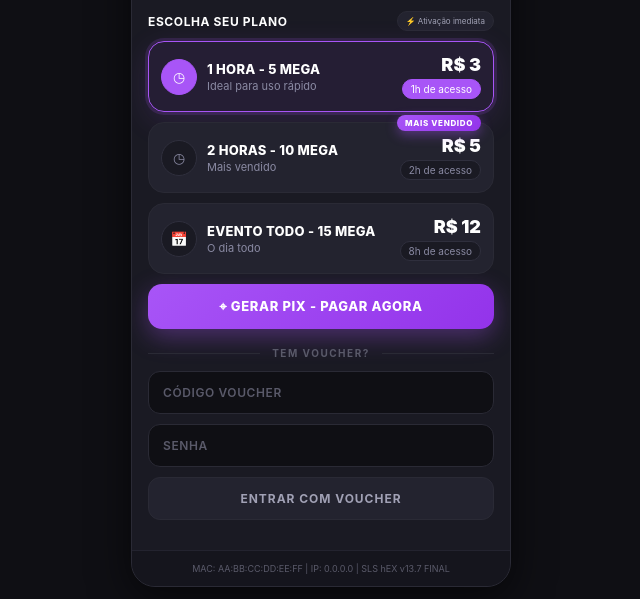
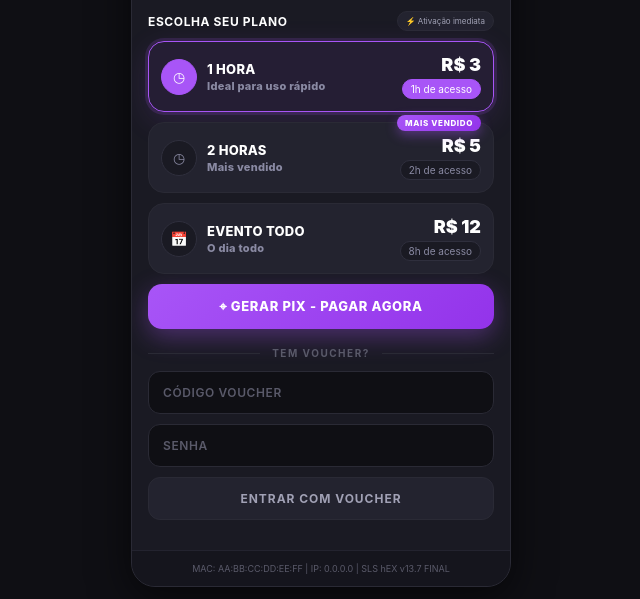
Before and after one commit to sandocleir2t-lang/hotsport-pix-2, a website: page public/index.html in a window 1280 px wide. Shown: the part 213-812 px from the top of the page, without its empty margins (319-959 px from the left). Drawn offline with Linux system fonts and the light colour scheme.

Commit message:
Update index.html

```diff
--- a/public/index.html
+++ b/public/index.html
@@ -59,18 +59,18 @@ body{background:#0f0f14;color:#fff;min-height:100vh;display:flex;justify-content
     <div class="plan-header"><b>ESCOLHA SEU PLANO</b><span class="badge-top">⚡ Ativação imediata</span></div>
 
     <div class="plan-box active" data-valor="3" data-tempo="1h" data-profile="1HORA">
-      <div class="plan-left"><div class="circle">◷</div><div><h3>1 HORA - 5 MEGA</h3><small>Ideal para uso rápido</small></div></div>
+      <div class="plan-left"><div class="circle">◷</div><div><h3>1 HORA <small>Ideal para uso rápido</small></div></div>
       <div style="text-align:right"><div class="price">R$ 3</div><span class="time-badge">1h de acesso</span></div>
     </div>
 
     <div class="plan-box" data-valor="5" data-tempo="2h" data-profile="2HORAS">
       <span class="badge-vendido">MAIS VENDIDO</span>
-      <div class="plan-left"><div class="circle">◷</div><div><h3>2 HORAS - 10 MEGA</h3><small>Mais vendido</small></div></div>
+      <div class="plan-left"><div class="circle">◷</div><div><h3>2 HORAS <small>Mais vendido</small></div></div>
       <div style="text-align:right"><div class="price">R$ 5</div><span class="time-badge">2h de acesso</span></div>
     </div>
 
     <div class="plan-box" data-valor="12" data-tempo="8h" data-profile="DIARIA">
-      <div class="plan-left"><div class="circle">📅</div><div><h3>EVENTO TODO - 15 MEGA</h3><small>O dia todo</small></div></div>
+      <div class="plan-left"><div class="circle">📅</div><div><h3>EVENTO TODO <small>O dia todo</small></div></div>
       <div style="text-align:right"><div class="price">R$ 12</div><span class="time-badge">8h de acesso</span></div>
     </div>
 
```
